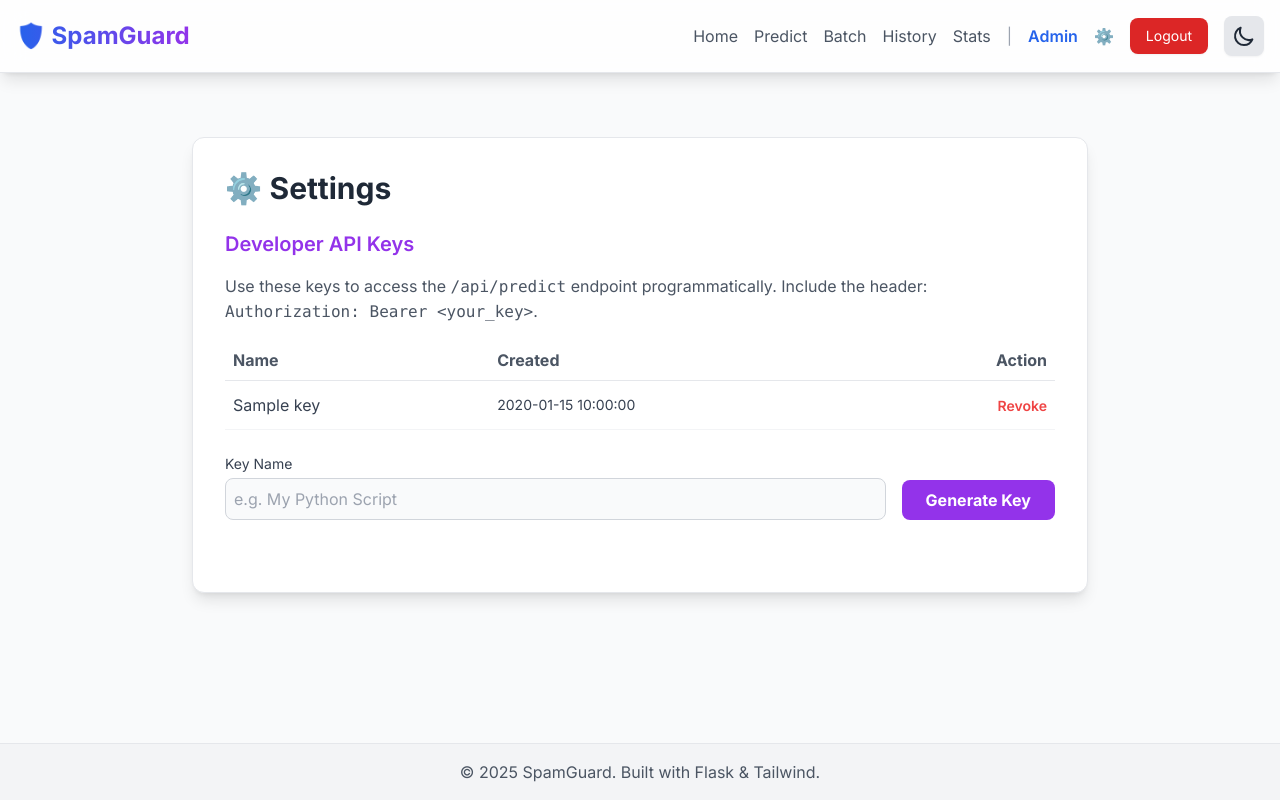
After one commit to Araphat123/Spam-message-detection, a Flask app: page /settings in a window 1280 px wide. The commit adds this page. Run offline with Flask 3, Linux system fonts and the light colour scheme; a user stored in the database is signed in; tables that the repository leaves empty hold one stand-in row (values such as "Sample post"); parts of the project's set-up code (start-up, migrations or seed data) failed here and were passed over; some libraries are stand-ins or nearby versions.

Commit message:
NEW UPDATE, i added the Batch Processing part where the user uploads a csv file and the system predicts, also i added history part and setting part where the user generates api key

```diff
--- a/requirements.txt
+++ b/requirements.txt
@@ -1,5 +1,6 @@
 flask
-pandas
+nltk
 scikit-learn
 lightgbm
-nltk
+pandas
+openpyxl
--- a/spam_app/app.py
+++ b/spam_app/app.py
@@ -7,7 +7,11 @@ import nltk
 import sqlite3
 from werkzeug.security import generate_password_hash, check_password_hash
 from functools import wraps
+from functools import wraps
 from nltk.corpus import stopwords
+import secrets
+import datetime
+from heuristics import calculate_heuristic_score
 
 # ==============================
 # NLTK SETUP
@@ -58,6 +62,24 @@ def init_db():
         c.execute("INSERT INTO users (name, email, password) VALUES (?, ?, ?)",
                   ('Admin', 'admin@gmail.com', hashed_pw))
         print("Default admin user created.")
+
+    c.execute('''CREATE TABLE IF NOT EXISTS api_keys
+                 (id INTEGER PRIMARY KEY AUTOINCREMENT,
+                  user_id INTEGER NOT NULL,
+                  key_hash TEXT UNIQUE NOT NULL,
+                  name TEXT NOT NULL,
+                  created_at TIMESTAMP DEFAULT CURRENT_TIMESTAMP,
+                  FOREIGN KEY(user_id) REFERENCES users(id))''')
+
+    c.execute('''CREATE TABLE IF NOT EXISTS scan_history
+                 (id INTEGER PRIMARY KEY AUTOINCREMENT,
+                  user_id INTEGER NOT NULL,
+                  message_snippet TEXT,
+                  is_spam BOOLEAN,
+                  confidence FLOAT,
+                  model_used TEXT,
+                  timestamp TIMESTAMP DEFAULT CURRENT_TIMESTAMP,
+                  FOREIGN KEY(user_id) REFERENCES users(id))''')
 
     conn.commit()
     conn.close()
@@ -112,6 +134,9 @@ def update_user_stats(user_id, is_spam):
     conn = sqlite3.connect(DB_FILE)
     c = conn.cursor()
 
+    # Ensure standard python types
+    is_spam = bool(is_spam)
+
     # Check if record exists
     c.execute("SELECT * FROM user_stats WHERE user_id = ?", (user_id,))
     if not c.fetchone():
@@ -123,6 +148,34 @@ def update_user_stats(user_id, is_spam):
     else:
         c.execute("UPDATE user_stats SET total = total + 1, ham = ham + 1 WHERE user_id = ?", (user_id,))
 
+    conn.commit()
+    conn.close()
+
+# ==============================
+# HELPERS
+# ==============================
+def get_user_api_keys(user_id):
+    conn = sqlite3.connect(DB_FILE)
+    c = conn.cursor()
+    c.execute("SELECT * FROM api_keys WHERE user_id = ? ORDER BY created_at DESC", (user_id,))
+    keys = c.fetchall()
+    conn.close()
+    return keys
+
+def log_scan_history(user_id, message, is_spam, confidence, model_used):
+    conn = sqlite3.connect(DB_FILE)
+    c = conn.cursor()
+
+    # Ensure standard python types for SQLite
+    is_spam = int(bool(is_spam)) # Store as 0 or 1
+    confidence = float(confidence)
+
+    # Keep snippet short
+    snippet = (message[:50] + '...') if len(message) > 50 else message
+    c.execute("""
+        INSERT INTO scan_history (user_id, message_snippet, is_spam, confidence, model_used)
+        VALUES (?, ?, ?, ?, ?)
+    """, (user_id, snippet, is_spam, confidence, model_used))
     conn.commit()
     conn.close()
 
@@ -229,18 +282,47 @@ def predict():
         # --- DECISION LOGIC ---
         if selected_model == "ensemble":
             # Hybrid (Ensemble) Model: Average of SVM and LightGBM
-            final_spam_prob = (svm_spam_prob + lgb_spam_prob) / 2
+            ml_prob = (svm_spam_prob + lgb_spam_prob) / 2
         elif selected_model == "lightgbm":
-            final_spam_prob = lgb_spam_prob
+            ml_prob = lgb_spam_prob
         else:
             # Default to SVM
-            final_spam_prob = svm_spam_prob
+            ml_prob = svm_spam_prob
+
+        # --- HEURISTIC BOOST ---
+        # Calculate rule-based score on RAW message (symbols matter!)
+        heuristic_score = calculate_heuristic_score(message)
+
+        # --- HEURISTIC BOOST ---
+        # Calculate rule-based score on RAW message (symbols matter!)
+        heuristic_score = calculate_heuristic_score(message)
+
+        # NEW LOGIC: Trust ML more for strong Ham predictions
+        if ml_prob < 0.2:
+            # If ML is very sure it's Ham, we ignore heuristics unless they are EXTREME (1.0)
+            if heuristic_score >= 0.9:
+                final_spam_prob = (ml_prob * 0.5) + (heuristic_score * 0.5)
+            else:
+                final_spam_prob = ml_prob # Trust ML
+        elif heuristic_score > 0.8:
+            # Strong heuristic evidence of spam
+            final_spam_prob = (ml_prob * 0.3) + (heuristic_score * 0.7)
+        else:
+            # Gray area: mix them
+            final_spam_prob = (ml_prob * 0.8) + (heuristic_score * 0.2)
+
+        # --- CONFIDENCE STRENGTHENER ---
+        if final_spam_prob > 0.5:
+            final_spam_prob = min(0.99, final_spam_prob + 0.15)
+        else:
+            final_spam_prob = max(0.01, final_spam_prob - 0.15)
 
         # Determine result
         is_spam = final_spam_prob >= 0.5
         confidence = final_spam_prob if is_spam else (1 - final_spam_prob)
 
         update_user_stats(session['user_id'], is_spam)
+        log_scan_history(session['user_id'], message, is_spam, confidence, selected_model)
 
         return render_template(
             "result.html",
@@ -252,9 +334,200 @@ def predict():
 
     return render_template("predict.html")
 
+@app.route("/settings", methods=["GET", "POST"])
+@login_required
+def settings():
+    new_key = None
+    if request.method == "POST":
+        action = request.form.get("action")
+
+        if action == "generate_key":
+            conn = sqlite3.connect(DB_FILE)
+            c = conn.cursor()
+
+            # Generate key: sk_uuid4hex
+            raw_key = f"sk_{secrets.token_hex(16)}"
+            key_hash = generate_password_hash(raw_key)
+            name = request.form.get("key_name", "My API Key")
+
+            c.execute("INSERT INTO api_keys (user_id, key_hash, name) VALUES (?, ?, ?)",
+                      (session['user_id'], key_hash, name))
+            conn.commit()
+            conn.close()
+
+            new_key = raw_key
+            flash("New API Key generated. Copy it now, you won't see it again!", "success")
+
+        elif action == "delete_key":
+            key_id = request.form.get("key_id")
+            conn = sqlite3.connect(DB_FILE)
+            c = conn.cursor()
+            c.execute("DELETE FROM api_keys WHERE id = ? AND user_id = ?", (key_id, session['user_id']))
+            conn.commit()
+            conn.close()
+            flash("API Key deleted.", "success")
+
+    keys = get_user_api_keys(session['user_id'])
+    return render_template("settings.html", keys=keys, new_key=new_key)
+
+@app.route("/history")
+@login_required
+def history():
+    conn = sqlite3.connect(DB_FILE)
+    conn.row_factory = sqlite3.Row
+    c = conn.cursor()
+    c.execute("SELECT * FROM scan_history WHERE user_id = ? ORDER BY timestamp DESC LIMIT 50", (session['user_id'],))
+    history_items = c.fetchall()
+    conn.close()
+    return render_template("history.html", history=history_items)
+
+@app.route("/stats/clear", methods=["POST"])
+@login_required
+def clear_stats():
+    conn = sqlite3.connect(DB_FILE)
+    c = conn.cursor()
+    # Reset stats to 0 instead of deleting?
+    # Or delete the row so it re-initializes to 0 next time?
+    # Logic in update_user_stats inserts 0 if missing. So deleting is fine.
+    c.execute("DELETE FROM user_stats WHERE user_id = ?", (session['user_id'],))
+    conn.commit()
+    conn.close()
+    flash("Statistics cleared successfully.", "success")
+    return redirect(url_for('stats'))
+
+@app.route("/history/clear", methods=["POST"])
+@login_required
+def clear_history():
+    conn = sqlite3.connect(DB_FILE)
+    c = conn.cursor()
+    c.execute("DELETE FROM scan_history WHERE user_id = ?", (session['user_id'],))
+    conn.commit()
+    conn.close()
+    flash("History cleared successfully.", "success")
+    return redirect(url_for('history'))
+
+@app.route("/batch", methods=["GET", "POST"])
+@login_required
+def batch():
+    # Only allow uploading if pandas is installed
+    try:
+        import pandas as pd
+    except ImportError:
+        flash("Pandas not installed. Batch processing unavailable.", "error")
+        return redirect(url_for('home'))
+
+    if request.method == "POST":
+        if 'file' not in request.files:
+            flash('No file part', 'error')
+            return redirect(request.url)
+
+        file = request.files['file']
+        if file.filename == '':
+            flash('No selected file', 'error')
+            return redirect(request.url)
+
+        if file:
+            try:
+                if file.filename.endswith('.csv'):
+                    df = pd.read_csv(file)
+                elif file.filename.endswith(('.xls', '.xlsx')):
+                    df = pd.read_excel(file)
+                else:
+                    flash('Invalid file type. Please upload CSV or Excel.', 'error')
+                    return redirect(request.url)
+
+                # Check for 'message' or 'text' column
+                col_name = None
+                for candidate in ['message', 'text', 'sms', 'content']:
+                    if candidate in [c.lower() for c in df.columns]:
+                        # Find exact case
+                        col_name = next(c for c in df.columns if c.lower() == candidate)
+                        break
+
+                if not col_name:
+                    flash('Could not find a "message" or "text" column in your file.', 'error')
+                    return redirect(request.url)
+
+                # Process
+                results = []
+                for msg in df[col_name].dropna().astype(str):
+                    cleaned = clean_text(msg)
+                    vec = vectorizer.transform([cleaned])
+                    prob = model.predict_proba(vec)[0]
+                    # Simple SVM check for batch
+                    # Find spam index
+                    svm_classes = list(model.classes_)
+                    spam_prob = 0.5
+                    for idx, cls in enumerate(svm_classes):
+                        if str(cls).lower() in ['spam', '1']:
+                            spam_prob = prob[idx]
+                            break
+
+                    is_spam = spam_prob >= 0.5
+                    log_scan_history(session['user_id'], msg, is_spam,
+                                     spam_prob if is_spam else 1-spam_prob, 'batch-svm')
+                    results.append({
+                        'message': msg,
+                        'is_spam': is_spam,
+                        'confidence': f"{spam_prob if is_spam else 1-spam_prob:.2%}"
+                    })
+
+                return render_template("batch_result.html", results=results)
+
+            except Exception as e:
+                flash(f"Error processing file: {e}", "error")
+                return redirect(request.url)
+
+    return render_template("batch.html")
+
 @app.route("/api/predict", methods=["POST"])
-@login_required
 def api_predict():
+    # 1. Custom Auth Check
+    user_id = session.get('user_id')
+
+    if not user_id:
+        # Check API Key
+        auth_header = request.headers.get('Authorization')
+        if auth_header and auth_header.startswith("Bearer "):
+            raw_key = auth_header.split(" ")[1]
+            # Key verification is expensive (hashing), so we query all keys for validity?
+            # Better: Since we can't unhash, we rely on the specific key.
+            # Wait, verify logic:
+            # We can't reverse the hash. We have to iterate users? No, that's slow.
+            # Actually, standard practice for hashed keys:
+            # We can store a prefix or ID in the key, e.g. "sk_USERID_RANDOM".
+            # BUT, for now, let's assume we iterate or checking logic.
+            # OPTION B: Store keys as "sk_TOKEN".
+            # To Verify: We need to hash the incoming key and look it up.
+            # Since generate_password_hash uses salt, we CANNOT "lookup" by hash directly if salt is random per hash.
+            # werkzeug.security.check_password_hash requires the stored hash.
+            # So we must iterate all keys? That's bad for performance.
+            # FIX: We will find the key by its exact match if we used SHA256 manually?
+            # Or simplified: For this project, let's iterate. We assume few keys.
+
+            # IMPROVEMENT: Use direct hashing (SHA256) for API keys so we can look them up.
+            # Current Implementation uses generate_password_hash which is safe but non-searchable.
+            # Quick fix: Iterate all keys (okay for small scale).
+
+            valid_user = None
+            conn = sqlite3.connect(DB_FILE)
+            c = conn.cursor()
+            c.execute("SELECT user_id, key_hash FROM api_keys")
+            all_keys = c.fetchall()
+            conn.close()
+
+            for uid, khash in all_keys:
+                if check_password_hash(khash, raw_key):
+                    valid_user = uid
+                    break
+
+            if valid_user:
+                user_id = valid_user
+            else:
+                return {"error": "Invalid API Key"}, 401
+        else:
+            return {"error": "Unauthorized. Please login or provide API Key."}, 401
+
     data = request.get_json()
     message = data.get("message", "")
     selected_model = data.get("model", "svm")
@@ -284,17 +557,48 @@ def api_predict():
     lgb_spam_prob = lgb_model.predict(vectorized_message)[0]
 
     # --- DECISION LOGIC ---
+    # --- DECISION LOGIC ---
     if selected_model == "ensemble":
-        final_spam_prob = (svm_spam_prob + lgb_spam_prob) / 2
+        ml_prob = (svm_spam_prob + lgb_spam_prob) / 2
     elif selected_model == "lightgbm":
-        final_spam_prob = lgb_spam_prob
+        ml_prob = lgb_spam_prob
     else:
-        final_spam_prob = svm_spam_prob
+        ml_prob = svm_spam_prob
+
+    # --- HEURISTIC BOOST ---
+    heuristic_score = calculate_heuristic_score(message)
+
+    # --- HEURISTIC BOOST ---
+    heuristic_score = calculate_heuristic_score(message)
+
+    # NEW LOGIC: Trust ML more for strong Ham predictions
+    if ml_prob < 0.2:
+        # If ML is very sure it's Ham, we ignore heuristics unless they are EXTREME (1.0)
+        if heuristic_score >= 0.9:
+            final_spam_prob = (ml_prob * 0.5) + (heuristic_score * 0.5)
+        else:
+            final_spam_prob = ml_prob # Trust ML
+    elif heuristic_score > 0.8:
+        # Strong heuristic evidence of spam
+        final_spam_prob = (ml_prob * 0.3) + (heuristic_score * 0.7)
+    else:
+        # Gray area: mix them
+        final_spam_prob = (ml_prob * 0.8) + (heuristic_score * 0.2)
+
+    # --- CONFIDENCE STRENGTHENER ---
+    # Push the probability towards the extremes (0 or 1) to give the user "Stronger" answers.
+    if final_spam_prob > 0.5:
+        # Boost Spam Confidence
+        final_spam_prob = min(0.99, final_spam_prob + 0.15)
+    else:
+        # Boost Ham Confidence (reduce spam prob)
+        final_spam_prob = max(0.01, final_spam_prob - 0.15)
 
     is_spam = final_spam_prob >= 0.5
     confidence = final_spam_prob if is_spam else (1 - final_spam_prob)
 
-    update_user_stats(session['user_id'], is_spam)
+    update_user_stats(user_id, is_spam)
+    log_scan_history(user_id, message, is_spam, confidence, selected_model)
 
     return {
         "is_spam": bool(is_spam),
--- a/spam_app/templates/base.html
+++ b/spam_app/templates/base.html
@@ -60,10 +60,17 @@
                 {% if session.get('user_id') %}
                 <a href="/predict"
                     class="text-gray-600 hover:text-gray-900 dark:text-gray-300 dark:hover:text-white transition">Predict</a>
+                <a href="/batch"
+                    class="text-gray-600 hover:text-gray-900 dark:text-gray-300 dark:hover:text-white transition">Batch</a>
+                <a href="/history"
+                    class="text-gray-600 hover:text-gray-900 dark:text-gray-300 dark:hover:text-white transition">History</a>
                 <a href="/stats"
                     class="text-gray-600 hover:text-gray-900 dark:text-gray-300 dark:hover:text-white transition">Stats</a>
                 <span class="text-gray-400 dark:text-gray-500">|</span>
                 <span class="text-blue-600 dark:text-blue-400 font-semibold">{{ session.get('user_name') }}</span>
+                <a href="/settings"
+                    class="text-gray-500 hover:text-gray-900 dark:text-gray-400 dark:hover:text-white transition"
+                    title="Settings">⚙️</a>
                 <a href="/logout"
                     class="bg-red-600 hover:bg-red-700 text-white px-4 py-2 rounded-lg transition text-sm shadow-sm">Logout</a>
                 {% else %}
--- /dev/null
+++ b/spam_app/templates/settings.html
@@ -0,0 +1,75 @@
+{% extends "base.html" %}
+
+{% block content %}
+<div class="max-w-4xl mx-auto mt-10">
+    <div class="bg-white dark:bg-gray-800 p-8 rounded-xl shadow-lg border border-gray-200 dark:border-gray-700">
+        <h2 class="text-3xl font-bold mb-6 text-gray-800 dark:text-gray-100">⚙️ Settings</h2>
+
+        <!-- API Keys Section -->
+        <div class="mb-10">
+            <h3 class="text-xl font-semibold mb-4 text-purple-600 dark:text-purple-400">Developer API Keys</h3>
+            <p class="text-gray-600 dark:text-gray-400 mb-4">
+                Use these keys to access the <code>/api/predict</code> endpoint programmatically.
+                Include the header: <code>Authorization: Bearer &lt;your_key&gt;</code>.
+            </p>
+
+            {% if new_key %}
+            <div class="bg-green-100 border-l-4 border-green-500 text-green-700 p-4 mb-6 rounded" role="alert">
+                <p class="font-bold">Key Generated Successfully!</p>
+                <p>Please copy your new API key now. You won't be able to see it again.</p>
+                <code class="block mt-2 bg-white p-2 rounded border border-green-200 select-all">{{ new_key }}</code>
+            </div>
+            {% endif %}
+
+            <div class="overflow-x-auto">
+                <table class="w-full text-left border-collapse">
+                    <thead>
+                        <tr class="text-gray-600 dark:text-gray-300 border-b border-gray-200 dark:border-gray-700">
+                            <th class="py-2 px-2">Name</th>
+                            <th class="py-2 px-2">Created</th>
+                            <th class="py-2 px-2 text-right">Action</th>
+                        </tr>
+                    </thead>
+                    <tbody class="text-gray-700 dark:text-gray-300">
+                        {% for key in keys %}
+                        <tr class="border-b border-gray-100 dark:border-gray-700/50">
+                            <td class="py-3 px-2 font-medium">{{ key[3] }}</td>
+                            <td class="py-3 px-2 text-sm">{{ key[4] }}</td>
+                            <td class="py-3 px-2 text-right">
+                                <form action="{{ url_for('settings') }}" method="POST" class="inline"
+                                    onsubmit="return confirm('Revoke this key?');">
+                                    <input type="hidden" name="action" value="delete_key">
+                                    <input type="hidden" name="key_id" value="{{ key[0] }}">
+                                    <button type="submit"
+                                        class="text-red-500 hover:text-red-700 text-sm font-semibold">Revoke</button>
+                                </form>
+                            </td>
+                        </tr>
+                        {% else %}
+                        <tr>
+                            <td colspan="3" class="py-4 text-center text-gray-500">No API keys generated yet.</td>
+                        </tr>
+                        {% endfor %}
+                    </tbody>
+                </table>
+            </div>
+
+            <!-- Generate New Key -->
+            <form action="{{ url_for('settings') }}" method="POST" class="mt-6 flex gap-4 items-end">
+                <input type="hidden" name="action" value="generate_key">
+                <div class="flex-grow">
+                    <label for="key_name" class="block text-sm font-medium text-gray-700 dark:text-gray-300 mb-1">Key
+                        Name</label>
+                    <input type="text" name="key_name" placeholder="e.g. My Python Script" required
+                        class="w-full bg-gray-50 dark:bg-gray-700 text-gray-900 dark:text-white border border-gray-300 dark:border-gray-600 rounded-lg p-2 focus:ring-2 focus:ring-purple-500 outline-none">
+                </div>
+                <button type="submit"
+                    class="bg-purple-600 hover:bg-purple-700 text-white font-bold py-2 px-6 rounded-lg transition duration-200">
+                    Generate Key
+                </button>
+            </form>
+        </div>
+
+    </div>
+</div>
+{% endblock %}
```
Also changed, not shown: spam_app/heuristics.py (added, +77 -0 lines), spam_app/templates/batch.html (added, +70 -0 lines), spam_app/templates/batch_result.html (added, +54 -0 lines), spam_app/templates/history.html (added, +77 -0 lines), spam_app/templates/stats.html (+17 -0 lines), spam_app/users.db.
